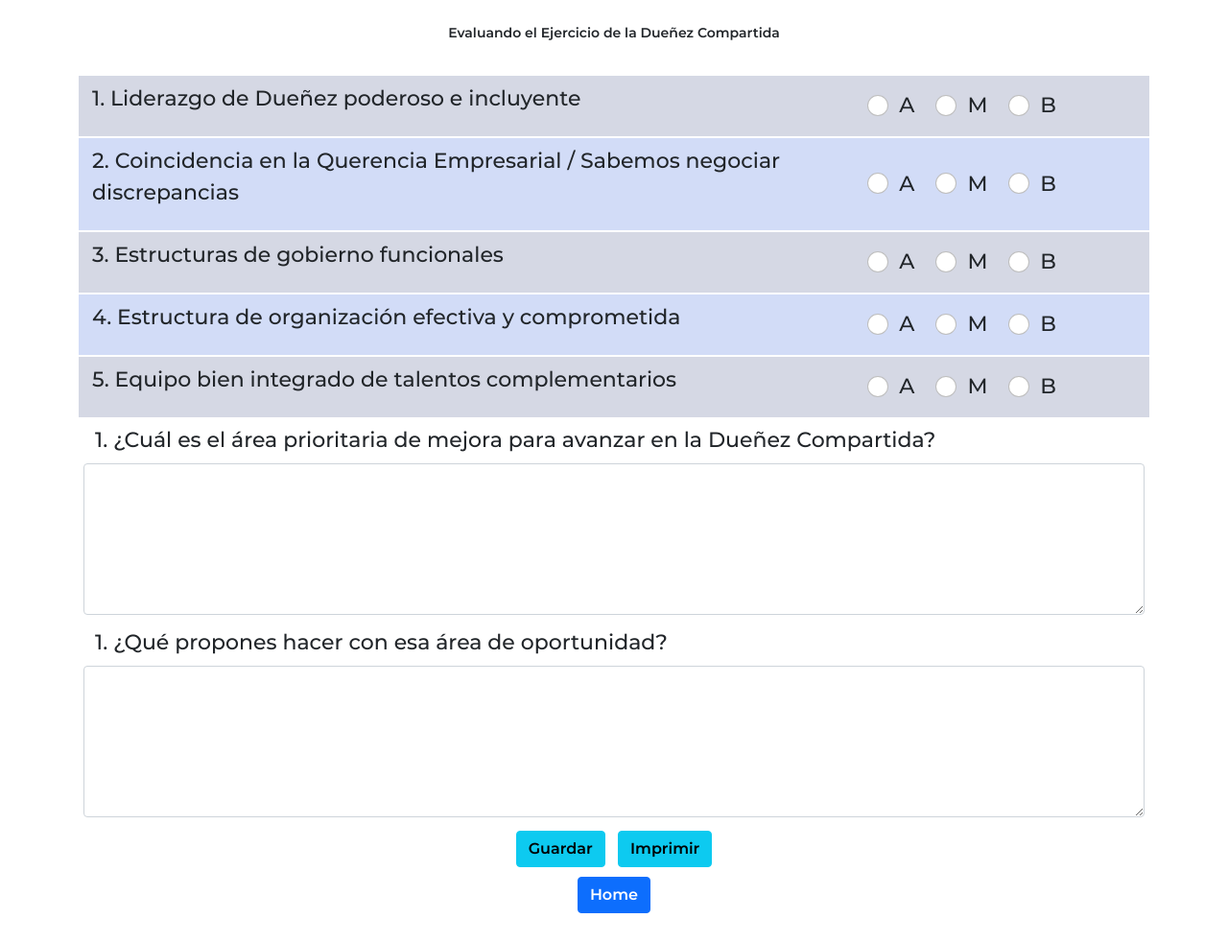
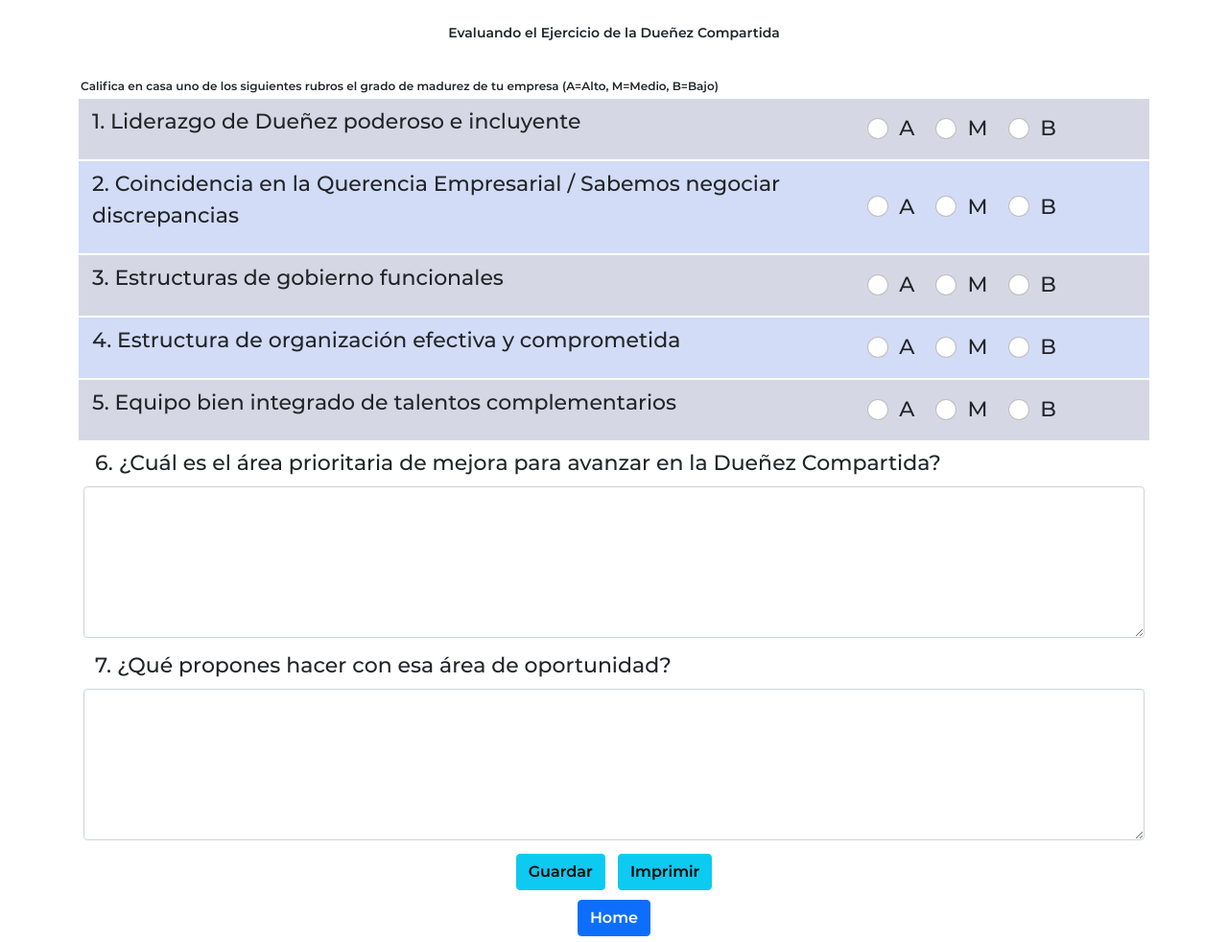
Before and after one commit to k2gutierrez/miyeef, a Flask app: template templates/evaluandoduenezcompartida.html in a window 1280 px wide. Shown: the part 168-1150 px from the top of the page at 96% size. Before the commit the page ends 1120 px from the top, so only its background shows below. Run offline with Flask 2, Linux system fonts and the light colour scheme; the template is opened without the code that fills it, so the values that code supplies are empty; some web fonts are replaced.

Commit message:
correcciones de texto e impresión

```diff
--- a/templates/evaluandoduenezcompartida.html
+++ b/templates/evaluandoduenezcompartida.html
@@ -135,12 +135,12 @@
       </div>
       <br>
       <div class="row txt2">
-        <p class="txtprint1">1. ¿Cuál es el área prioritaria de mejora para avanzar en la Dueñez Compartida?</p>
+        <p class="txtprint1">6. ¿Cuál es el área prioritaria de mejora para avanzar en la Dueñez Compartida?</p>
         <p class="txtprint2">{{ r11 }}</p>
       </div>
 
       <div class="row txt2">
-        <p class="txtprint1">1. ¿Qué propones hacer con esa área de oportunidad?</p>
+        <p class="txtprint1">7. ¿Qué propones hacer con esa área de oportunidad?</p>
         <p class="txtprint2">{{ r12 }}</p>
       </div>
 
@@ -149,6 +149,10 @@
     <div class="container-sm txt2">
       <form id="form1" action="/evaluandoduenezcompartida" method="POST" class="noprint">
         <div class="mb-3">
+
+          <div class="row WOW2">
+            Califica en casa uno de los siguientes rubros el grado de madurez de tu empresa (A=Alto, M=Medio, B=Bajo)
+          </div>
 
           <div class="row align-items-center rowcolor1">
             <div class="wow2 col-lg-8 col-12">
@@ -251,12 +255,12 @@
           </div>
 
           <div class="row wow2">
-            <label class="form-label" for="r11">1. ¿Cuál es el área prioritaria de mejora para avanzar en la Dueñez Compartida?</label>
+            <label class="form-label" for="r11">6. ¿Cuál es el área prioritaria de mejora para avanzar en la Dueñez Compartida?</label>
             <textarea class="form-control" id="r11" rows="6" name="r11">{{ r11 }}</textarea>
           </div>
 
           <div class="row wow2">
-            <label class="form-label" for="r12">1. ¿Qué propones hacer con esa área de oportunidad?</label>
+            <label class="form-label" for="r12">7. ¿Qué propones hacer con esa área de oportunidad?</label>
             <textarea class="form-control" id="r12" rows="6" name="r12">{{ r12 }}</textarea>
           </div>
 
```
